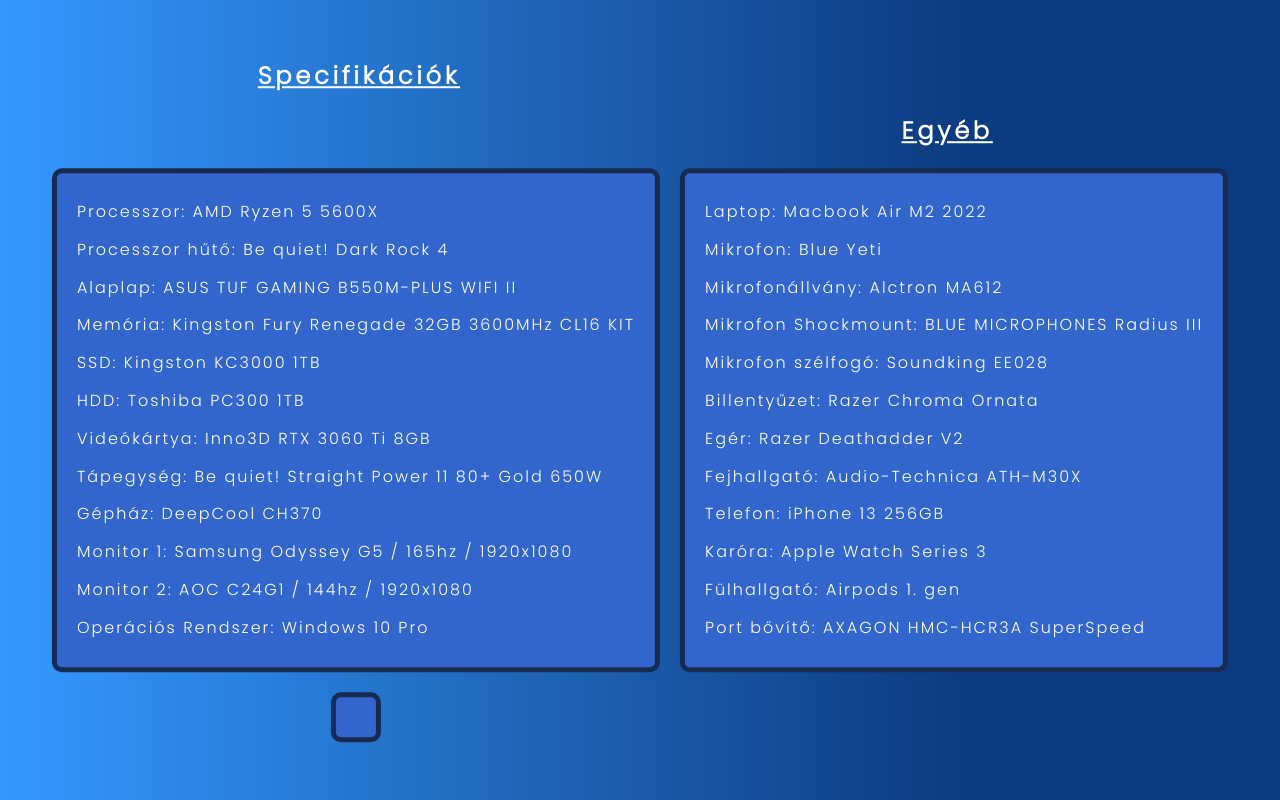
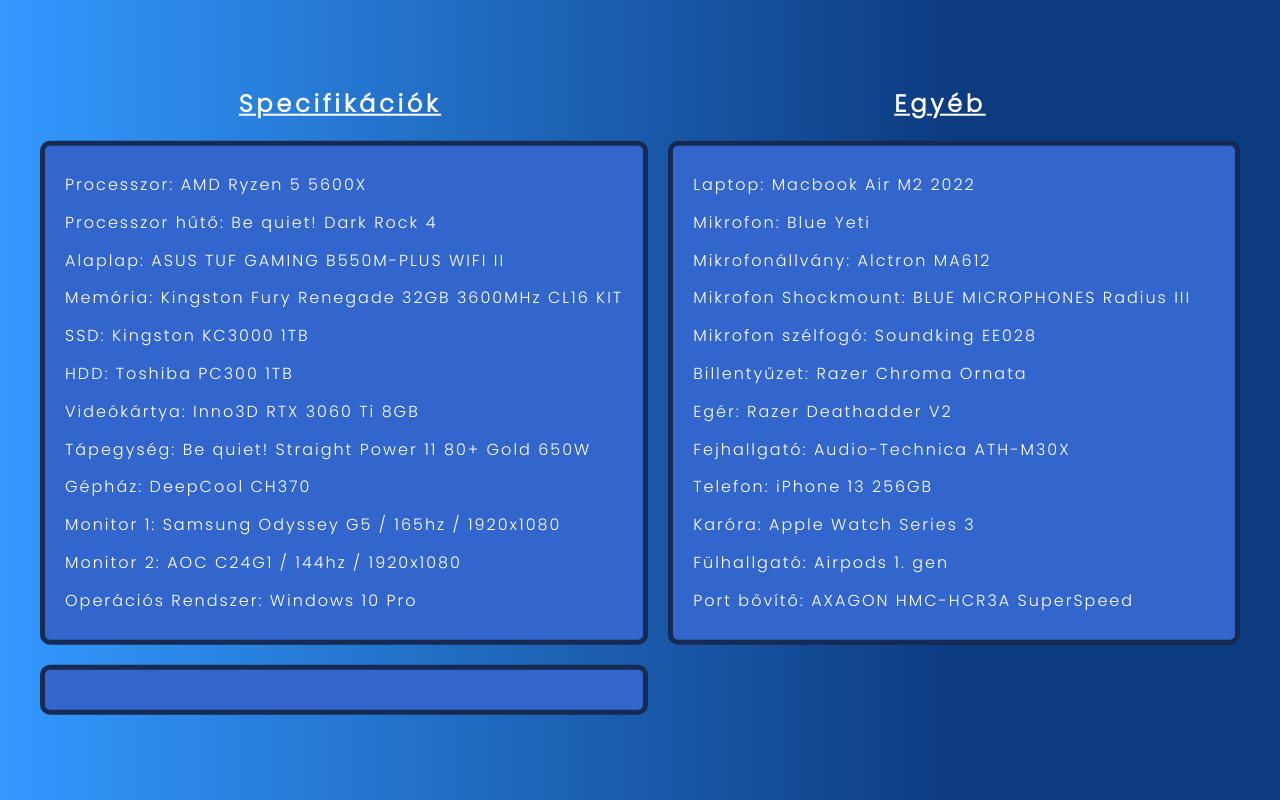
Before and after one commit to balintxy/balintxy, a plain HTML site: page index.html in a window 1280 px wide. Drawn offline with Linux system fonts and the light colour scheme.

Commit message:
pozicionálások

```diff
--- a/style.css
+++ b/style.css
@@ -42,22 +42,22 @@
 }
 
 .title {
-    width: 65%;
+    width: 100%;
     float: left;
     font-size: x-large;
     color: #FFF;
     letter-spacing: 0.1cm;
-    text-align: left;
+    text-align: center;
     text-decoration: underline;
 }
 
 .title2 {
-    width: 60%;
+    width: 100%;
     float: right;
     font-size: x-large;
     color: #FFF;
     letter-spacing: 0.1cm;
-    text-align: right;
+    text-align: center;
     text-decoration: underline;
 }
 
@@ -67,15 +67,16 @@
     left: 50%;
     transform: translate(-50%, -50%);
     display: grid;
-    grid-template-columns: 1fr;
+    grid-template-columns: repeat(2, 1fr);
     grid-template-rows: repeat(2, auto);
     grid-column-gap: 0px;
     grid-row-gap: 20px;
     align-items: center;
     justify-items: center;
-}
-
-.grid-cnt {
+    max-width: 1200px;
+    width: 100%;
+   }
+  .grid-cnt {
     --cols: repeat(2, 1fr);
     --rows: repeat(1, 1fr);
     --spacing: 20px;
@@ -86,7 +87,9 @@
     grid-row-gap: var(--spacing);
     justify-items: center;
     align-items: center;
-}
+    grid-area: 2 / 1 / 2 / 3;
+    width: 100%;
+  }
 
 .grid-cnt.col-1 {
     --cols: repeat(1, 1fr);
@@ -126,6 +129,7 @@
     border-radius: 10px;
     padding: 20px;
     white-space: nowrap;
+    width: 100%;
 }
 
 .grid-item a {
```
